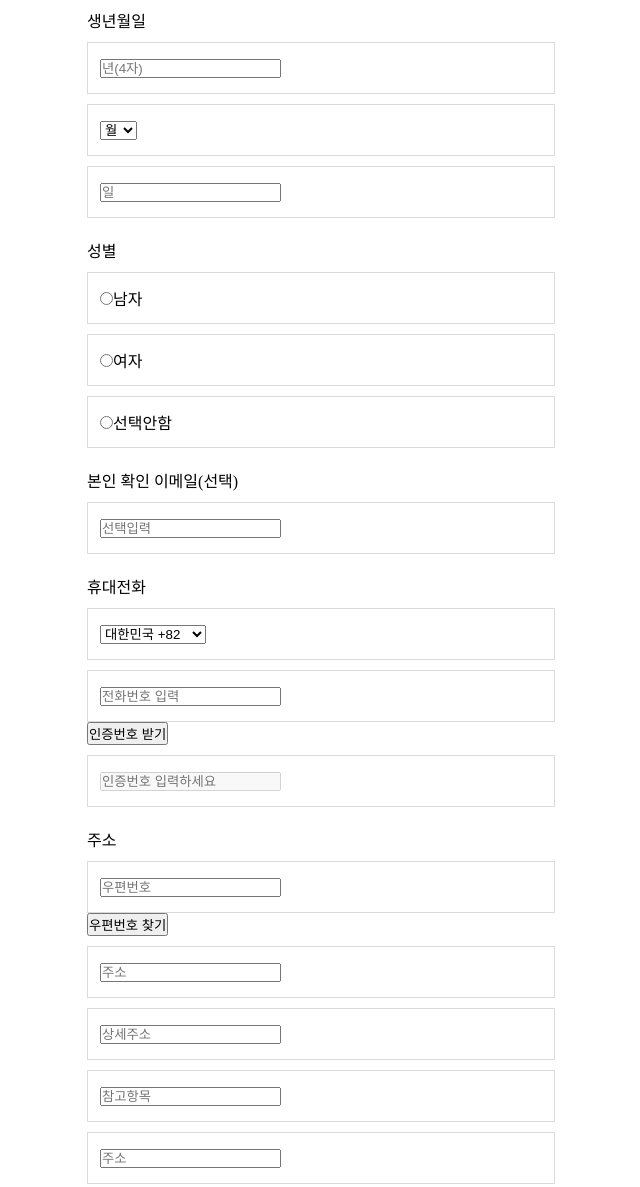
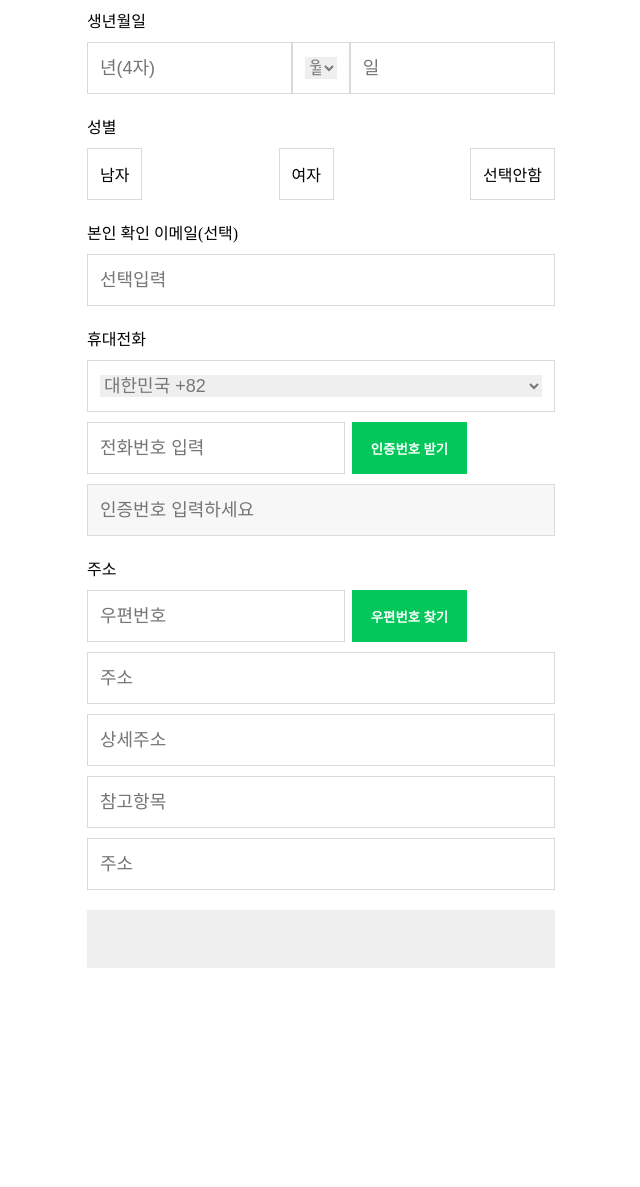
Before and after one commit to I8534/naver-login-withteacher, a plain HTML site: page index2.html in a window 1280 px wide. Shown: the part 548-1735 px from the top of the page, without its empty margins (319-959 px from the left). After the commit the page ends 1520 px from the top, so only its background shows below. Drawn offline with nearby package versions, Linux system fonts and the light colour scheme.

Commit message:
⚡️ fix with teacher2

```diff
--- a/script3.js
+++ b/script3.js
@@ -0,0 +1,36 @@
+$("input").focusin(function() {
+  $(this).parent('.inputbox').addClass('inputboxact')
+  // addClass('inputboxact')여기에는 점을 생략해야 한다.
+})
+// input에 focus가 되었을 때 그것의 부모 .inputbox에게 inputboxact 클래스를 준다.
+
+
+$("input").focusout(function() {
+  //inputboxact 클래스를 remove
+  $(this).parent('.inputbox').removeClass('inputboxact')
+  // addClass('inputboxact')여기에는 점을 생략해야 한다.
+})
+
+let idveri, pwveri, pwchkveri, nameveri, birthveri,genderveri, phoneveri, addressveri = false;
+let mailveri = true
+// 메일은 선택 사항이니깐 없어도 제출이 되어야 하기 때문에 기본값을 true로 준다.
+
+
+// 아이디
+// #userid input에서 focus가 아웃 되었을 때 그때 글자수가 영이라면(이게 조건이다.)
+//
+$("#userid input").focusout(function() {
+  let len = $(this).val().length;
+  // 즉 유저 인풋에 입력된 값의 길이를 가져와라
+  idveri = false
+  // 다시 한번 더 확인 차 재선언한 것
+  if(len == 0) {
+    $("#userid .warn").html('<span class="text-red">필수 정보 입니다.</span>')
+    // #userid .warn애 필수 정보입니다.라고 쓴다.
+  } else if (len < 5 || len > 20) {
+    $("#userid .warn").html('<span class="text-red">5~20자의 영소문자만 사용 가능합니다.</span>')
+  } else {
+    $("#userid .warn").html('<span class="text-green">멋진 아이디네요</span>')
+    idveri = true;
+  }
+})
--- a/style3.css
+++ b/style3.css
@@ -38,3 +38,118 @@ a {
   padding: 10px 12px;
   cursor: pointer;
 }
+
+.inputbox input {
+  width: 75%;
+  height: 100%;
+  border: none;
+  outline: none;
+  /* 인풋박스 클릭 했을 때 선이 두까워 지는 것을 안 보이게 하는 것이다. */
+  cursor: pointer;
+  font-size: 18px;
+  /* 박스를 만들어 주고 그 안에 input을 넣는데 input은 투명하게 만든 것이다. */
+  /* input을 클릭했을 때 input 박스 라인이 두꺼워지기 때문이다. */
+}
+
+.inputbox div {
+  /* 이거 다시 확인 */
+  width: 25%;
+  height: 100%;
+  display: flex;
+  /* input에 입력한 글씨와 자물쇠 이미지가 서로 균형을 이루게 */
+  justify-content: end;
+  align-items: center;
+}
+
+.inputbox p {
+  margin-right: 5px;
+}
+
+.inputbox img {
+  height: 24px;
+}
+
+.three-box {
+  display: flex;
+  justify-content: space-between;
+}
+
+.three-box .inputbox {
+  width: calc((100%-20px) / 3);
+}
+
+.three-box .inputbox input {
+  width: 100%;
+}
+
+.inputbox select {
+  width: 100%;
+  font-size: 18px;
+  color: #777;
+  border: none;
+  outline: none;
+}
+
+#gender .inputbox{
+  display: flex;
+  justify-content: center;
+}
+
+#gender input[type="radio"] {
+  display: none;
+}
+
+#phonenum, #postnum {
+  display: flex;
+  align-items: center;
+}
+
+#phonenum .inputbox,
+#postnum .inputbox {
+  width: calc(100% -122px);
+  margin-right: 7px;
+}
+
+#phonenum button,
+#postnum button {
+  width: 115px;
+  height: 52px;
+  border: none;
+  cursor: pointer;
+  margin-top: 10px;
+}
+
+.disinput,
+.disinput input {
+  background-color: #f7f7f7;
+  cursor: not-allowed;
+}
+
+#joinbtn {
+  width: 100%;
+  height: 58px;
+  cursor: pointer;
+  border: none;
+}
+
+.inputboxact {
+  border-color: #03c75a;
+}
+
+.btn-primary {
+  background-color: #03c75a;
+  color: white;
+  font-weight: 700;
+}
+
+.text-red {
+  color: red;
+}
+
+.text-green {
+  color: #08a600;
+}
+
+.warn {
+  margin: 15px 0;
+}
```
